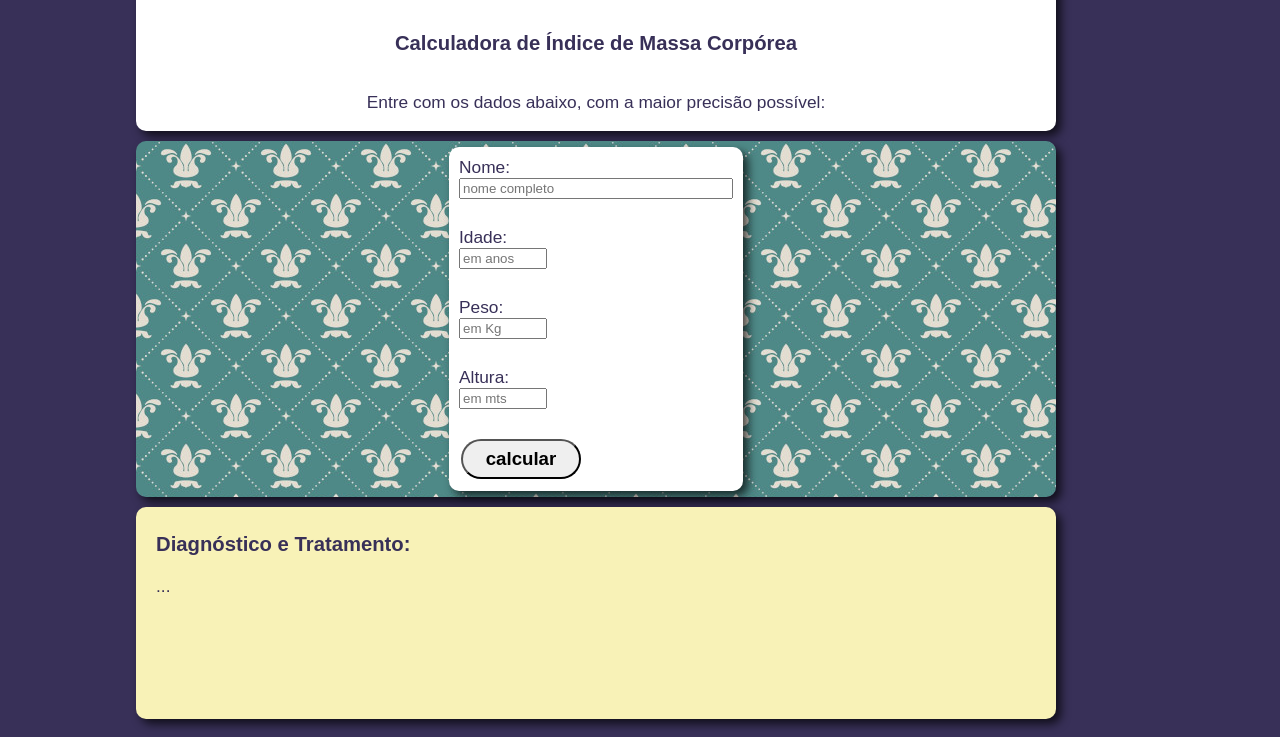
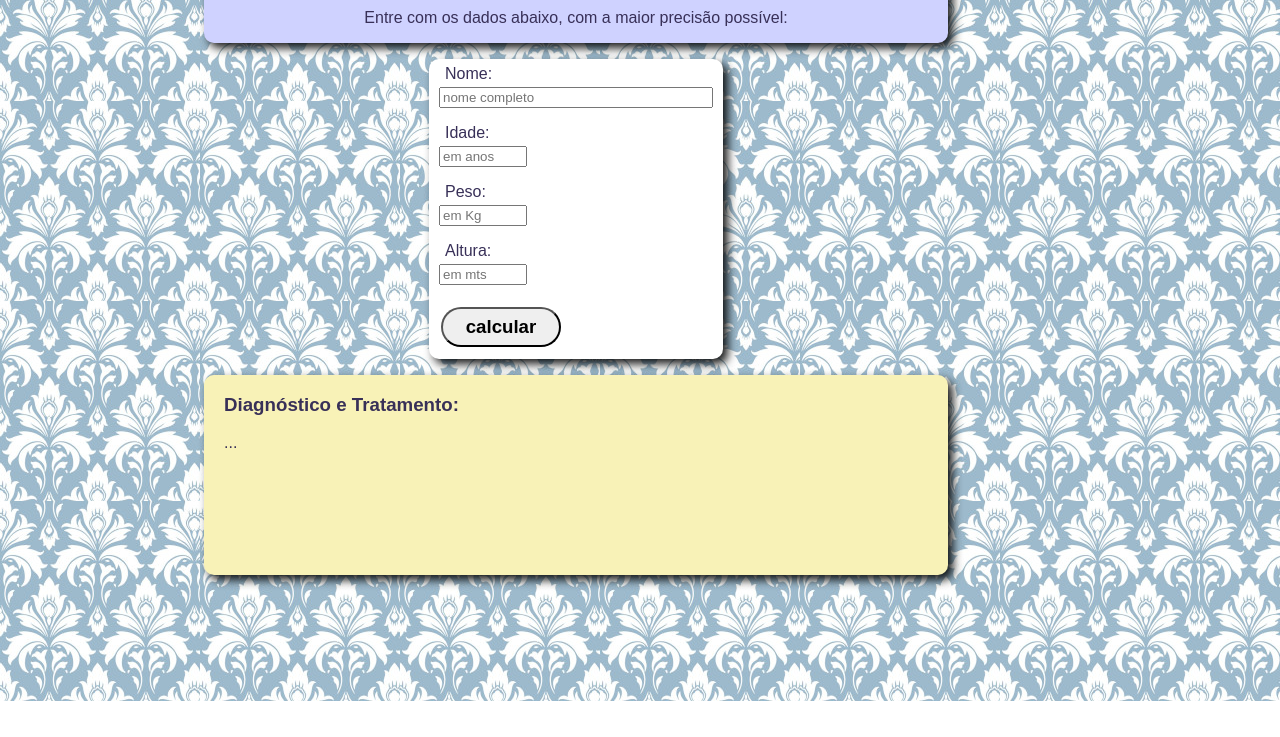
Before and after one commit to RichardGLara/Teste-IMC, a plain HTML site: page index.html in a window 1280 px wide. Shown: the part 99-836 px from the top of the page. After the commit the page ends 800 px from the top, so only its background shows below. Drawn offline with Linux system fonts and the light colour scheme.

Commit message:
update any files

```diff
--- a/index.html
+++ b/index.html
@@ -10,25 +10,25 @@
 <body>
     <div id="header">
         <h1 id="titulo">Cálculo IMC</h1>
-        <h3 id="subtitulo">Calculadora de Índice de Massa Corpórea</h3>
+        <!-- <h3 id="subtitulo">Calculadora de Índice de Massa Corpórea</h3> -->
         <p>Entre com os dados abaixo, com a maior precisão possível:</p>
     </div>
     <div id="formulario">
         <div class="divform">
             <div class="forms">
-                <label for="texto">Nome:</label>
+                <label class="form_label" for="texto">Nome:</label>
                 <input class="inplg" id="form_input_nome" type="text" placeholder="nome completo">
             </div>
             <div class="forms">
-                <label for="texto">Idade:</label>
+                <label class="form_label" for="texto">Idade:</label>
                 <input class="inp" id="form_input_idade" type="number" placeholder="em anos">
             </div>
             <div class="forms">
-                <label for="texto">Peso:</label>
+                <label class="form_label" for="texto">Peso:</label>
                 <input class="inp" id="form_input_peso" type="number" placeholder="em Kg">
             </div>
             <div class="forms">
-                <label for="texto">Altura:</label>
+                <label class="form_label" for="texto">Altura:</label>
                 <input class="inp" id="form_input_altura" type="number" placeholder="em mts">
             </div>
             <div>
--- a/script.js
+++ b/script.js
@@ -24,30 +24,30 @@ function resposta() {
         destino_p.innerText = "Nunc nisi ipsum, ultrices id congue non, venenatis eget libero. Nulla feugiat vestibulum erat sit amet egestas. Phasellus porta, nunc et cursus volutpat, arcu massa laoreet erat, ut mattis est massa vitae sem. Integer id ultricies diam. Proin posuere varius leo, vitae condimentum justo condimentum vel. In hac habitasse platea dictumst. In nec ligula id ante lacinia consequat non ut quam. Donec diam risus, blandit sed tristique quis, blandit et quam. Integer maximus ac mauris vel maximus. Donec convallis sit amet ex facilisis bibendum. Nunc id diam condimentum, porta leo sed, posuere erat. Donec et enim vel purus porta eleifend sed vel augue. Orci varius natoque penatibus et magnis dis parturient montes, nascetur ridiculus mus. Curabitur lobortis nec massa sed imperdiet. Etiam aliquam justo eros, id eleifend est sollicitudin nec. Etiam condimentum lacus nec gravida tristique."
         window.alert(msg);
     }
-    if (calculo >= 18.5 && calculo < 25) {
+    else if (calculo >= 18.5 && calculo < 25) {
         msg = `${nome.value}, você está peso normal!`;
         console.log(msg);
         destino_p.innerText = "Arcu massa laoreet erat, ut mattis est massa vitae sem. Integer id ultricies diam. Proin posuere varius leo, vitae condimentum justo condimentum vel. In hac habitasse platea dictumst. In nec ligula id ante lacinia consequat non ut quam. Donec diam risus, blandit sed tristique quis, blandit et quam. Integer maximus ac mauris vel maximus. Donec convallis sit amet ex facilisis bibendum. Nunc id diam condimentum, porta leo sed, posuere erat. Donec et enim vel purus porta eleifend sed vel augue. Orci varius natoque penatibus et magnis dis parturient montes, nascetur ridiculus mus. Curabitur lobortis nec massa sed imperdiet. Etiam aliquam justo eros, id eleifend est sollicitudin nec. Etiam condimentum lacus nec gravida tristique."
         window.alert(msg);
     }
-    if (calculo >= 25 && calculo < 30) {
+    else if (calculo >= 25 && calculo < 30) {
         msg = `${nome.value}, você está acima peso!`
         console.log(msg);
         destino_p.innerText = "In hac habitasse platea dictumst. In nec ligula id ante lacinia consequat non ut quam. Donec diam risus, blandit sed tristique quis, blandit et quam. Integer maximus ac mauris vel maximus. Donec convallis sit amet ex facilisis bibendum. Nunc id diam condimentum, porta leo sed, posuere erat. Donec et enim vel purus porta eleifend sed vel augue. Orci varius natoque penatibus et magnis dis parturient montes, nascetur ridiculus mus. Curabitur lobortis nec massa sed imperdiet. Etiam aliquam justo eros, id eleifend est sollicitudin nec. Etiam condimentum lacus nec gravida tristique."
         window.alert(msg);
     }
-    if (calculo >= 30 && calculo < 35) {
+    else if (calculo >= 30 && calculo < 35) {
         msg = `${nome.value}, você está com Obesidade grau I !`
         console.log(msg);
         destino_p.innerText = "In nec ligula id ante lacinia consequat non ut quam. Donec diam risus, blandit sed tristique quis, blandit et quam. Integer maximus ac mauris vel maximus. Donec convallis sit amet ex facilisis bibendum. Nunc id diam condimentum, porta leo sed, posuere erat. Donec et enim vel purus porta eleifend sed vel augue. Orci varius natoque penatibus et magnis dis parturient montes, nascetur ridiculus mus. Curabitur lobortis nec massa sed imperdiet. Etiam aliquam justo eros, id eleifend est sollicitudin nec. Etiam condimentum lacus nec gravida tristique."
         window.alert(msg);
     }
-    if (calculo >= 35 && calculo <= 40){
+    else if (calculo >= 35 && calculo <= 40){
         msg = `${nome.value}, você está com O besidade grau II !`
         console.log(msg);
         window.alert(msg);
     }
-    if (calculo > 40) {
+    else if (calculo > 40) {
         msg1 = `${nome.value}, você está com Obesidade grau III !`
         msg2 = `Cuidado, BONECÃO DA MICHELIN`
         destino_p.innerText = "Vai morrer..."
--- a/style.css
+++ b/style.css
@@ -1,18 +1,19 @@
 body {
+    background-image: url(./bg_liz03pq.jpg);
     display: flex;
     flex-direction: column;
-    align-items: start;
+    align-items: center;
     padding-left: 10%;
     padding-right: 20%;
     padding-top: 4px;
-    font: normal 13pt arial;
+    font: normal 12pt arial;
     color: #383058;
-    background-color: #383058;
+
 }
 
-h1 {
-    font: bold 30pt arial;
-}
+/* h1 {
+    font: bold 24pt arial;
+} */
 
 button {
     width: 120px;
@@ -31,18 +32,18 @@ button:hover {
     display: flex;
     flex-direction: column;
     align-items: center;
-    background-color: #FFFFFF;
+    background-color: #cfd2ff;
     padding-left: 20px;
     padding-right: 20px;
     border-radius: 10px;
     margin-bottom: 10px;
-    width: 100%;
-    box-shadow: 5px 5px 10px rgba(0, 0, 0, 0.7);
+    width: 80%;
+    box-shadow: 5px 5px 10px rgba(0, 0, 0, 0.9);
 }
 
 #formulario {
     /*background-color: #FFFFFF;*/
-    background-image: url(./bg_liz01pq.jpg);
+
     display: flex;
     justify-content: space-around;
     padding: 6px;
@@ -51,20 +52,18 @@ button:hover {
     border-radius: 10px;
     margin-bottom: 10px;
     width: 100%;
-    box-shadow: 5px 5px 10px rgba(0, 0, 0, 0.7);
 }
 
 #destino {
     background-color: #f8f2b7;
-    padding: 6px;
     padding-left: 20px;
     padding-right: 20px;
     border-radius: 10px;
     margin-bottom: 10px;
-    width: 100%;
+    width: 80%;
     min-height: 200px;
     height: auto;
-    box-shadow: 5px 5px 10px rgba(0, 0, 0, 0.7);
+    box-shadow: 5px 5px 10px rgba(0, 0, 0, 0.9);
 }
 
 #form_input_nome {
@@ -74,16 +73,21 @@ button:hover {
 .forms {
     display: flex;
     flex-direction: column;
-    margin: 10px;
+    margin:4px;
     max-width: 300px;
+    padding: 2px;
+}
+
+.form_label {
+    margin-left: 10px;
 }
 
 .inplg {
-    margin-bottom: 8px;
+    margin: 4px;
 }
 
 .inp {
-    margin-bottom: 8px;
+    margin: 4px;
     max-width: 80px;
 }
 
@@ -94,5 +98,5 @@ button:hover {
     flex-direction: column;
     align-content: center;
     border-radius: 10px;
-    box-shadow: 5px 5px 10px rgba(0, 0, 0, 0.7);
+    box-shadow: 5px 5px 10px rgba(0, 0, 0, 0.9);
 }
```
